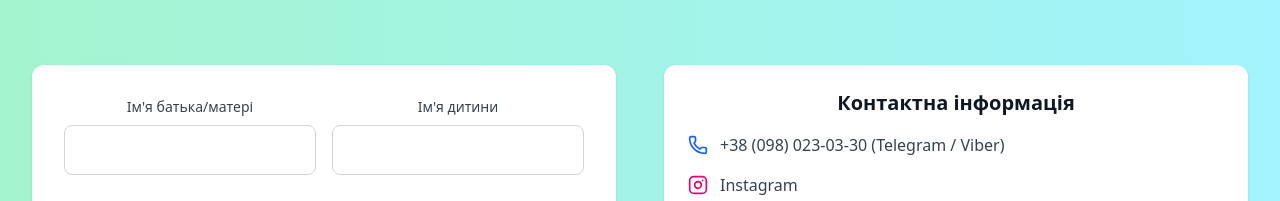
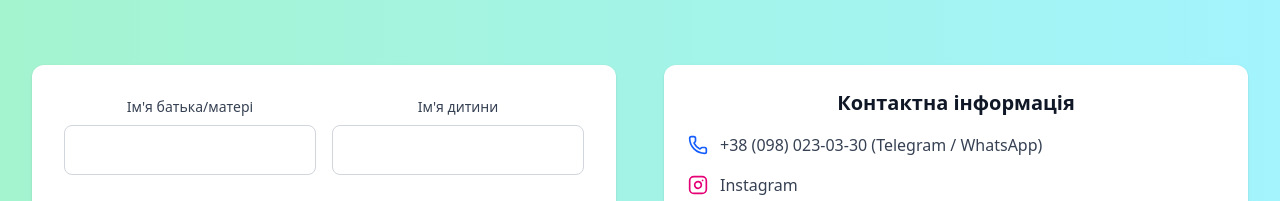
Before and after one commit to mintusyaka/lyceum-frontend, a React (Vite) app: page / in a window 1280 px wide. Shown: the part 3603-3804 px from the top of the page. Built offline with nearby package versions, Linux system fonts and the light colour scheme.

Commit message:
Update About text

```diff
--- a/src/components/home/ContactSection/ContactSection.jsx
+++ b/src/components/home/ContactSection/ContactSection.jsx
@@ -205,7 +205,7 @@ function ContactSection() {
                     <div className="space-y-4">
                     <div className="flex items-center">
                         <Phone className="w-5 h-5 text-blue-600 mr-3" />
-                        <span className="text-gray-700">+38 (098) 023-03-30 (Telegram / Viber)</span>
+                        <span className="text-gray-700">+38 (098) 023-03-30 (Telegram / WhatsApp)</span>
                     </div>
                     <div className="flex items-center">
                         <InstagramIcon className="w-5 h-5 text-pink-600 mr-3" />
```
